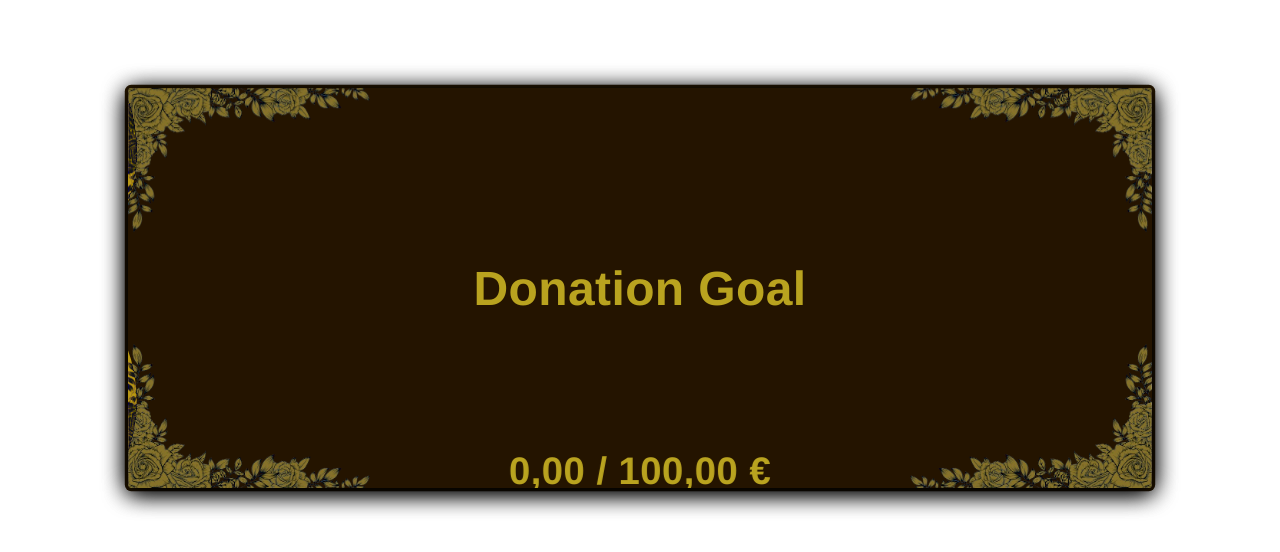
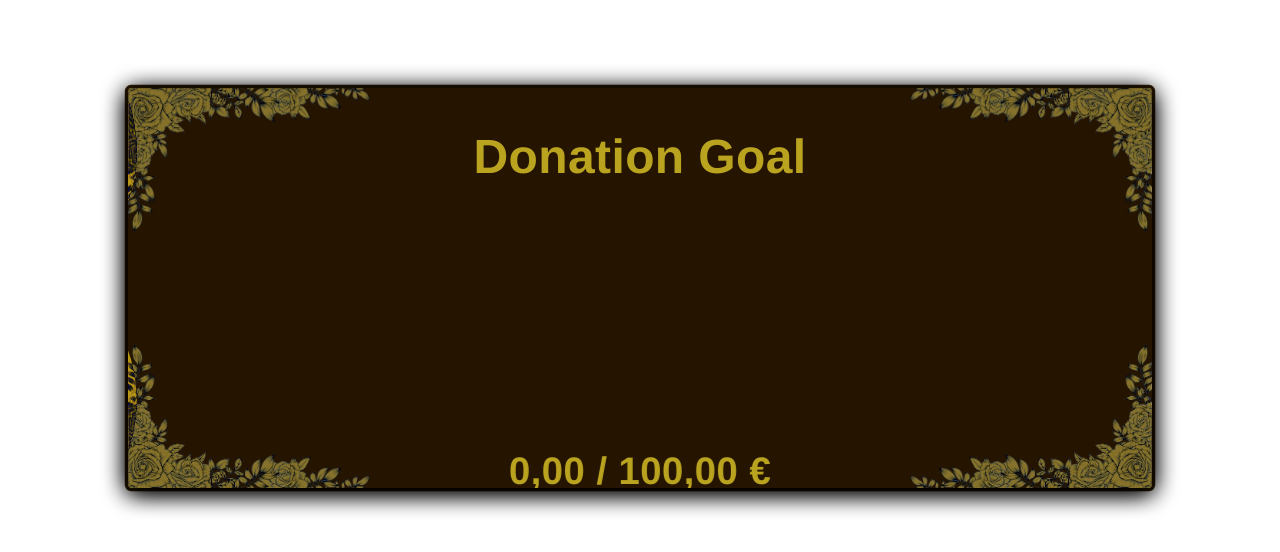
Before and after one commit to Dovark2B/Donation_Goal, a plain HTML site: page index.html in a window 1280 px wide. Drawn offline with Linux system fonts and the light colour scheme.

Commit message:
Changement position texte et espacement interligne

```diff
--- a/style.css
+++ b/style.css
@@ -26,7 +26,9 @@ body {
 
 
 .GoalText {
-    position: relative;
+    position: absolute;
+    top: 10%;
+    margin: 0;
     width: 100%;
     text-align: center;
     font-size: clamp(1.2rem, 4vw, 3rem);
@@ -38,6 +40,7 @@ body {
     z-index: 4;
     pointer-events: none;
     user-select: none;
+    line-height: 1.2;
 }
 
 
```
